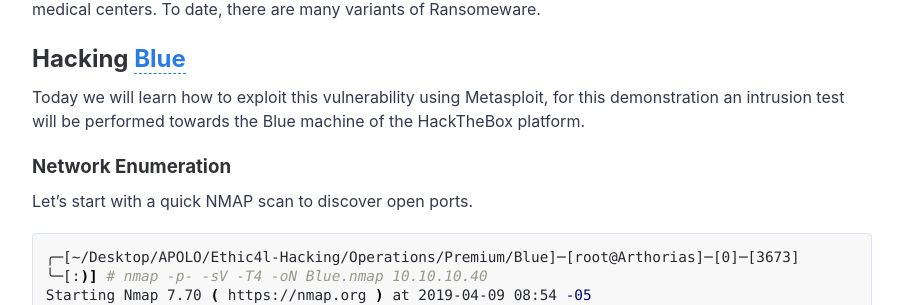
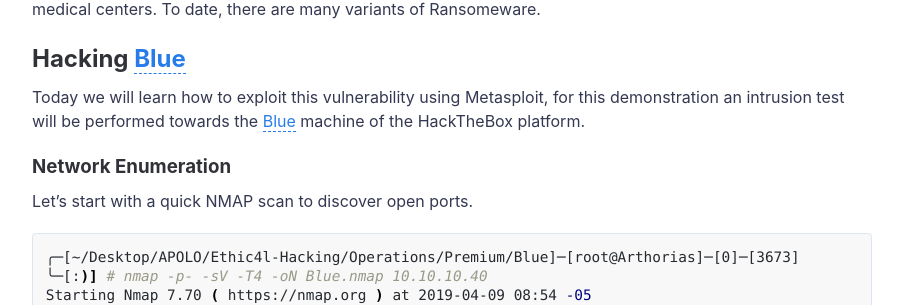
Before and after one commit to HackingProfessional/HTB, a Jekyll site: the page built from _posts/2019-04-10-Hack-Windows-with-EternalBlue.md, in a window 1280 px wide and 900 px high, scrolled down 782 px. Shown: the part 173-478 px from the top of the window, without its empty margins (188-1091 px from the left). Built offline with Jekyll 4.4.1, drawn with Linux system fonts in a browser that asks for light colours; our own code applies the rules of GitHub Pages for plain Markdown files; comment, search, counter and statistics services are not loaded; part of the change alters nothing that is shown.

```diff
--- a/_posts/2019-04-10-Hack-Windows-with-EternalBlue.md
+++ b/_posts/2019-04-10-Hack-Windows-with-EternalBlue.md
@@ -2,7 +2,7 @@
 title: "How to Hack Windows with EternalBlue"
 author: Gerh
 featured-img: EternalBlue
-image: "https://hackingprofessional.github.io/Security/images/EternalBlue.png"
+image: "https://hackingprofessional.github.io/Security/images/EternalBlue.jpg"
 description: "Using the NSA's EternalBlue exploit"
 categories: [Hacking Windows, Hacking from 0, Metasploit Framework, 0 Day]
 ---
@@ -18,8 +18,8 @@ Within the filtered tools, there is an exploit (EternalBlue) that allows exploit
 *WHAT EFFECT HAVE THIS VULNERABILITY?*
 This vulnerability was used to propagate Ransomware Wanna Cry, which encrypted data from companies, and medical centers. To date, there are many variants of Ransomeware.
 
-## Hacking [Blue]()
-Today we will learn how to exploit this vulnerability using Metasploit, for this demonstration an intrusion test will be performed towards the Blue machine of the HackTheBox platform.
+## Hacking [Blue](https://www.hackthebox.eu/home/machines/profile/51)
+Today we will learn how to exploit this vulnerability using Metasploit, for this demonstration an intrusion test will be performed towards the [Blue](https://www.hackthebox.eu/home/machines/profile/51) machine of the HackTheBox platform.
 
 ### Network Enumeration
 Let’s start with a quick NMAP scan to discover open ports.
```
